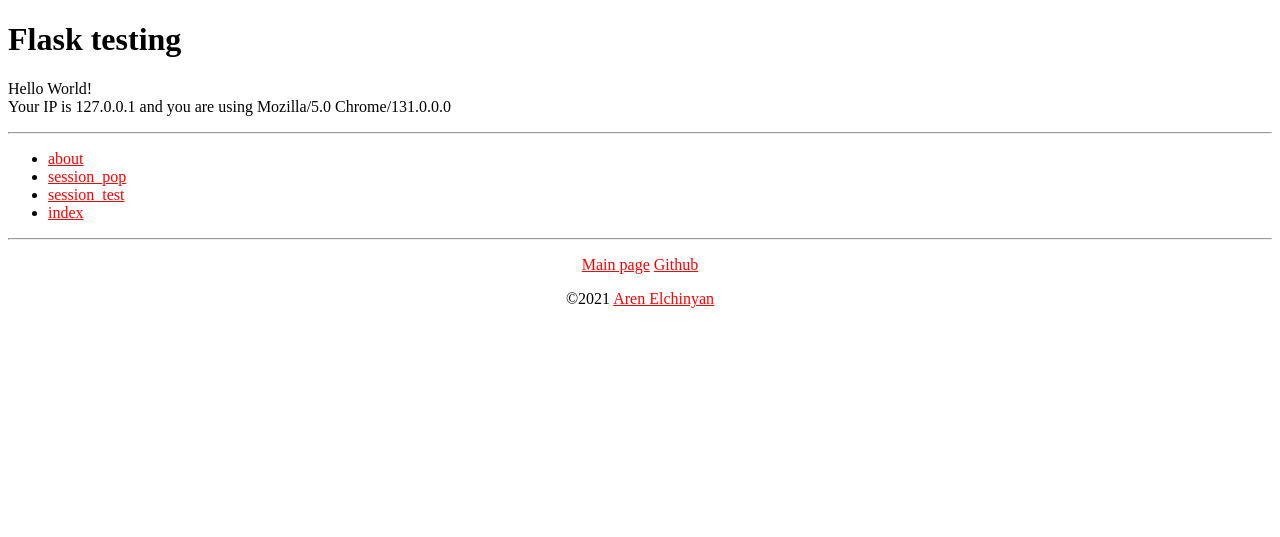
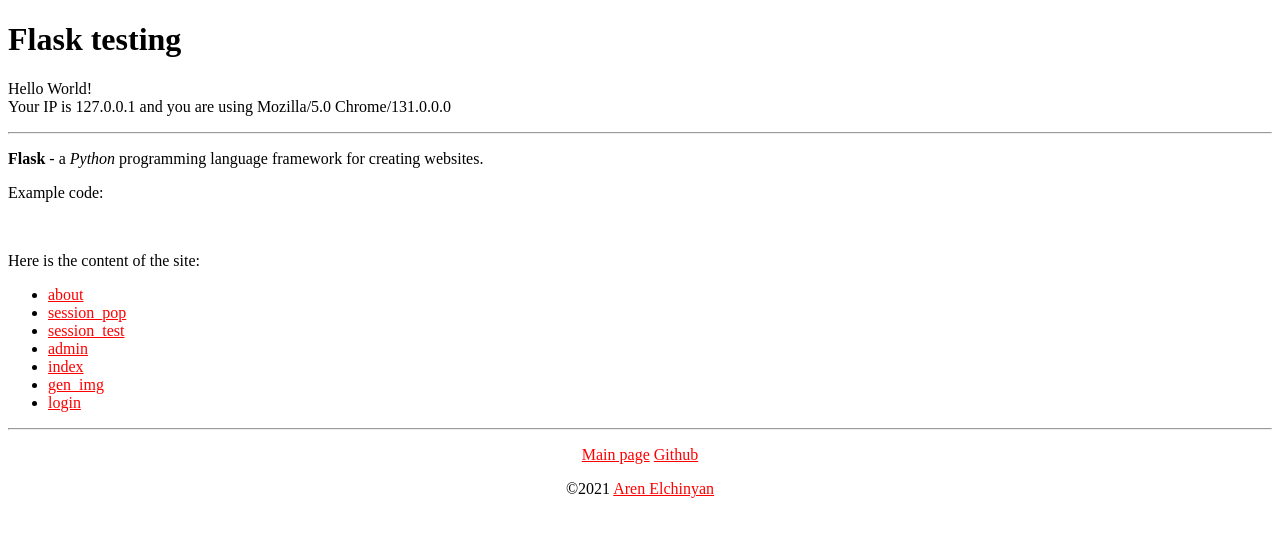
Before and after one commit to 0Nera/flask-simple-site, a Flask app: page / in a window 1280 px wide. Shown: the top 537 px of the page. Run offline with Flask 2, Linux system fonts and the light colour scheme; parts of the project's set-up code (start-up, migrations or seed data) failed here and were passed over; some libraries are stand-ins or nearby versions.

Commit message:
Move to main folder

```diff
--- a/src/main.py
+++ b/main.py
@@ -1,4 +1,12 @@
 from flask import Flask, url_for, render_template, request, make_response, redirect, session
+from flask_login import LoginManager, UserMixin, login_required, login_user, current_user
+from flask_limiter import Limiter
+from flask_limiter.util import get_remote_address
+from flask_sqlalchemy import SQLAlchemy
+from PIL import Image, ImageDraw
+from datetime import datetime
+from user import User
+
 
 app = Flask(
 	__name__,
@@ -6,8 +14,23 @@ app = Flask(
 	static_folder = "static"
 )
 
+
+
+limiter = Limiter(
+    app,
+    key_func=get_remote_address,
+    default_limits=["60 per minute"]
+)
+
+
+app.config['SECRET_KEY'] = 'a really really really really long secret key'
+db = SQLAlchemy(app)
+img_counter = 0
+login_manager = LoginManager(app)
+login_manager.init_app(app)
 app.secret_key = "super secret key"
 app.debug = True
+
 
 
 def has_no_empty_params(rule):
@@ -16,6 +39,37 @@ def has_no_empty_params(rule):
 	return len(defaults) >= len(arguments)
 
 
+@login_manager.user_loader
+def load_user(user_id):
+    return db.session.query(User).get(user_id)
+
+
+@app.route('/login/', methods=['post', 'get'])
+def login():
+    return render_template('login.html')
+
+
+@limiter.limit("12/minute")
+@login_manager.user_loader
+@app.route('/gen-img')
+def gen_img():
+	now = datetime.now()
+	global img_counter
+	img_counter += 1
+	text = "Hello, World!\nGenerated: " + str(img_counter) + "\nServer time: " + str(now) + "\nThis site created on Flask framework\n\n©2021 Aren Elchinyan\nSource code: https://github.com/0Nera"
+	color = (0, 0, 120)
+	img = Image.new('RGB', (256, 128), color)
+	imgDrawer = ImageDraw.Draw(img)
+	imgDrawer.text((10, 10), text)
+	img.save("static/img/temp.png")
+	return make_response(
+		render_template("gen-img.html"),
+		200
+		)
+
+
+@limiter.limit("1/second")
+@login_manager.user_loader
 @app.route('/')
 def index():
 	links = []
@@ -33,6 +87,13 @@ def index():
 		)
 
 
+@app.route('/admin')
+@login_required
+def admin():
+    return '200'
+
+
+@login_manager.user_loader
 @app.route('/session-test')
 def session_test():
 	if 'visits' in session:
@@ -46,6 +107,8 @@ def session_test():
 		200
 		)
 
+
+@login_manager.user_loader
 @app.route('/session-pop')
 def session_pop():
 	session.pop('visits', None)
@@ -54,6 +117,8 @@ def session_pop():
 		code=200
 		)
 
+
+@login_manager.user_loader
 @app.route('/about')
 def about():
 	return make_response(
@@ -63,6 +128,7 @@ def about():
 		)
 
 
+@login_manager.user_loader
 @app.route("/redirect/<url>")
 def redirect_to(url):
 	return make_response(
--- /dev/null
+++ b/requirements.txt
@@ -0,0 +1,5 @@
+Flask==2.0.1
+Flask_SQLAlchemy==2.5.1
+Flask_Login==0.5.0
+Flask_Limiter==1.4
+Pillow==8.3.2
--- a/src/static/css/style.css
+++ b/static/css/style.css
@@ -1,3 +1,7 @@
+body {
+    transition: 1s;
+}
+
 a {
     color: red;
 }
--- a/src/templates/index.html
+++ b/templates/index.html
@@ -8,6 +8,11 @@
 	<body>
 		<h1>Flask testing</h1>
 		<p>Hello World! <br>Your IP is {{ ip }} and you are using {{ browser }}</p><hr>
+		<p><strong>Flask</strong> - a <i>Python</i> programming language framework for creating websites.</p>
+		<p>Example code:</p>
+		<script src="https://gist.github.com/0Nera/c7b28b18336fea6ef625b3934e9f4438.js"></script>
+		<br>
+		<p>Here is the content of the site:</p>
 		<ul>
 			{% for url, endpoint in links %}
 			<li><a href="{{ url }}">{{ endpoint }}</a></li>
```
Also changed, not shown: templates/gen-img.html (added, +13 -0 lines), user.py (added, +15 -0 lines), static/icon/favicon32.png (renamed from src/static/icon/favicon32.png), static/icon/favicon48.png (renamed from src/static/icon/favicon48.png), static/icon/favicon64.png (renamed from src/static/icon/favicon64.png), static/img/temp.png (added), templates/about.html (renamed from src/templates/about.html), templates/include/footer.html (renamed from src/templates/include/footer.html), templates/include/head.html (renamed from src/templates/include/head.html), templates/session-test.html (renamed from src/templates/session-test.html), templates/sitemap.html (added).
